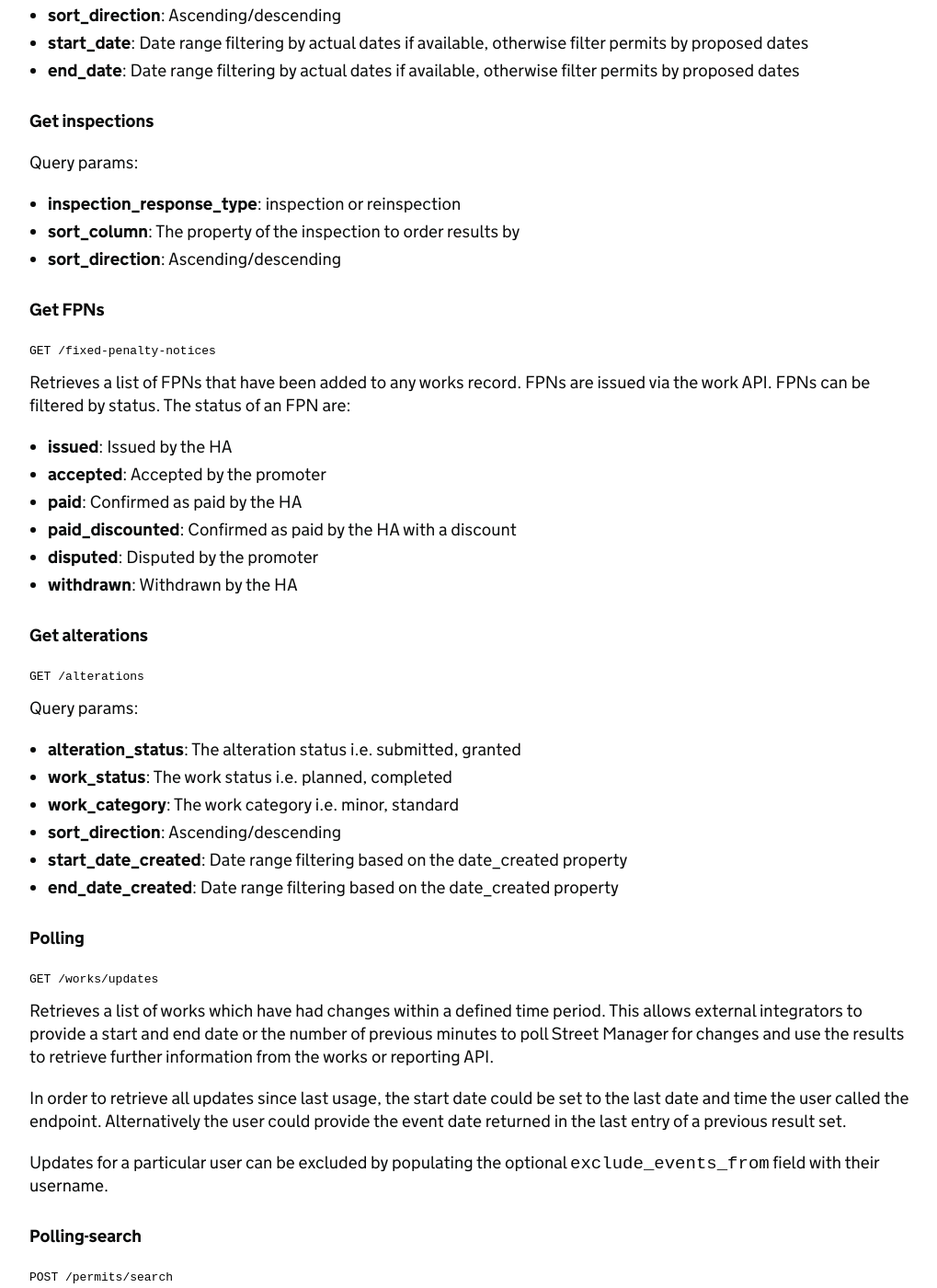
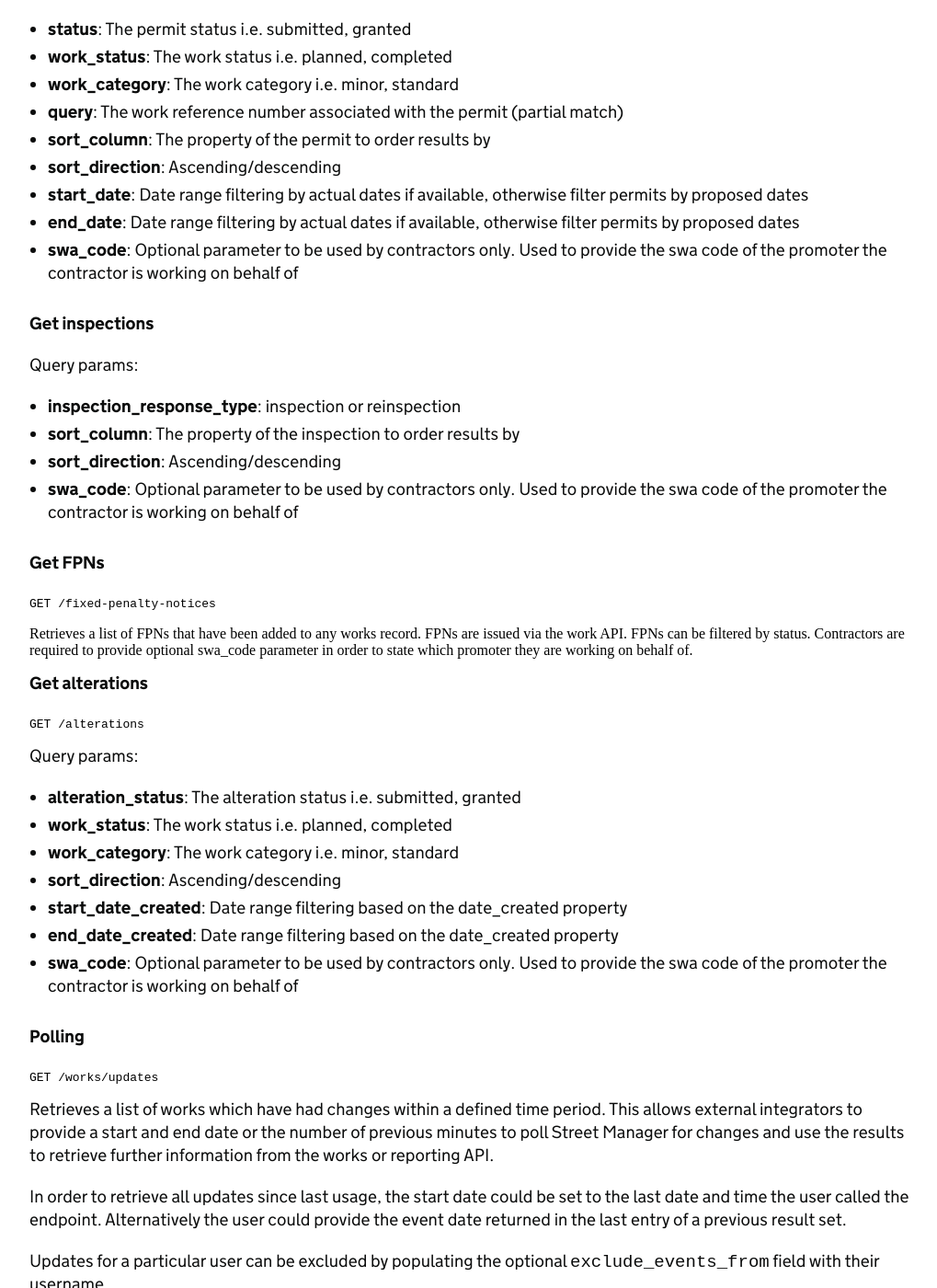
Before and after one commit to jgraham0325/land-register-api-docs, a Jekyll site: the page built from docs/api-documentation/V1.1/index.md, in a window 1280 px wide and 1400 px high, scrolled down 28232 px. Shown: the whole window at 92% size, without its empty margins (128-1147 px from the left). Built offline with Jekyll 4.4.1, drawn with Linux system fonts in a browser that asks for light colours; some of the changed text lies outside the part shown.

Commit message:
Update contractor documentation

```diff
--- a/docs/api-documentation/V1.1/index.md
+++ b/docs/api-documentation/V1.1/index.md
@@ -288,6 +288,14 @@ Notifications cannot offer guaranteed delivery (network issues, service
 downtime etc.) so to reconcile for missed Notifications you can use the
 Polling API endpoint to validate you have received notifications for all
 updated works.
+{: .govuk-body}
+
+**Contractors**
+{: .govuk-body}
+
+Contractors can use the Reporting API to extract data from the service both as
+JSON and CSV format. These endpoints allow you to extract most Work
+information efficiently for the organisation you are working on behalf of. swa_code parameters are available on the endpoints which can be used by contractors to provide the swa code of the promoter they are working on behalf of.
 {: .govuk-body}
 
 <hr class="govuk-section-break govuk-section-break--xl govuk-section-break--visible">
@@ -1271,6 +1279,7 @@ Query params:
   <li><strong>sort_direction</strong>: Ascending/descending</li>
   <li><strong>start_date</strong>: Date range filtering by actual dates if available, otherwise filter permits by proposed dates</li>
   <li><strong>end_date</strong>: Date range filtering by actual dates if available, otherwise filter permits by proposed dates</li>
+  <li><strong>swa_code</strong>: Optional parameter to be used by contractors only. Used to provide the swa code of the promoter the contractor is working on behalf of</li>
 </ol>
 
 #### Get inspections
@@ -1283,6 +1292,7 @@ Query params:
   <li><strong>inspection_response_type</strong>: inspection or reinspection</li>
   <li><strong>sort_column</strong>: The property of the inspection to order results by</li>
   <li><strong>sort_direction</strong>: Ascending/descending</li>
+  <li><strong>swa_code</strong>: Optional parameter to be used by contractors only. Used to provide the swa code of the promoter the contractor is working on behalf of</li>
 </ol>
 
 #### Get FPNs
@@ -1290,17 +1300,7 @@ Query params:
 
 <code>GET /fixed-penalty-notices</code>
 
-Retrieves a list of FPNs that have been added to any works record. FPNs are issued via the work API. FPNs can be filtered by status. The status of an FPN are:
-{: .govuk-body}
-
-<ol class="govuk-list govuk-list--bullet">
-  <li><strong>issued</strong>: Issued by the HA</li>
-  <li><strong>accepted</strong>: Accepted by the promoter</li>
-  <li><strong>paid</strong>: Confirmed as paid by the HA</li>
-  <li><strong>paid_discounted</strong>: Confirmed as paid by the HA with a discount</li>
-  <li><strong>disputed</strong>: Disputed by the promoter</li>
-  <li><strong>withdrawn</strong>: Withdrawn by the HA</li>
-</ol>
+Retrieves a list of FPNs that have been added to any works record. FPNs are issued via the work API. FPNs can be filtered by status. Contractors are required to provide optional swa_code parameter in order to state which promoter they are working on behalf of.
 
 #### Get alterations
 {: .govuk-heading-s}
@@ -1317,6 +1317,7 @@ Query params:
   <li><strong>sort_direction</strong>: Ascending/descending</li>
   <li><strong>start_date_created</strong>: Date range filtering based on the date_created property</li>
   <li><strong>end_date_created</strong>: Date range filtering based on the date_created property</li>
+  <li><strong>swa_code</strong>: Optional parameter to be used by contractors only. Used to provide the swa code of the promoter the contractor is working on behalf of</li>
 </ol>
 
 #### Polling
@@ -1332,6 +1333,9 @@ In order to retrieve all updates since last usage, the start date could be set t
 {: .govuk-body}
 
 Updates for a particular user can be excluded by populating the optional <code>exclude_events_from</code> field with their username.
+{: .govuk-body}
+
+Contractors are required to provide optional swa_code parameter in order to state which promoter they are working on behalf of.
 {: .govuk-body}
 
 #### Polling-search
@@ -1360,6 +1364,9 @@ Chargeable activities include:
   <li>Change in work category</li>
 </ol>
 
+{: .govuk-body}
+
+Contractors are required to provide optional swa_code parameter in order to state which promoter they are working on behalf of.
 {: .govuk-body}
 
 ### **Work API**
```
